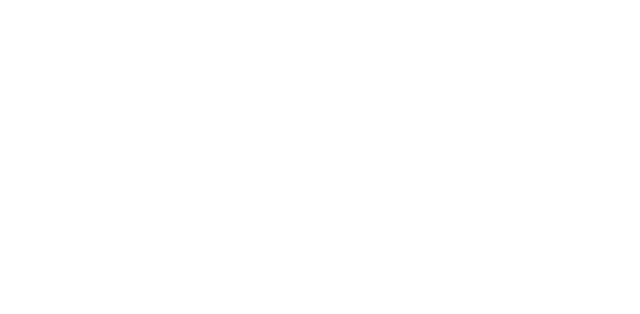
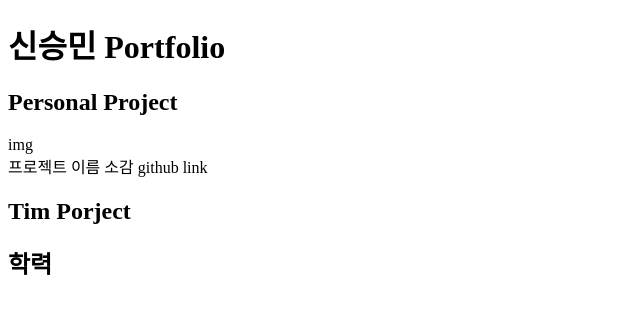
Before and after one commit to tlstmdals/portfolio.github.io, a plain HTML site: page index.html in a window 1280 px wide. Shown: the whole page, without its empty margins (0-640 px from the left). Drawn offline with Linux system fonts and the light colour scheme.

Commit message:
portfolio v.1.1.0

```diff
--- a/index.html
+++ b/index.html
@@ -5,6 +5,23 @@
         <title> portfolio </title>
     </head>
     <body>
-
+        <h1>신승민 Portfolio</h1>
+        <div class="PP">
+            <h2 class="PPTitle">Personal Project</h2>
+                <div class="imgbox">
+                    img
+                        <div class="contentbox">
+                            프로젝트 이름
+                            소감
+                            github link
+                        </div>
+                </div>
+        </div>
+        <div class="TP">
+            <h2 class="TPTitle">Tim Porject</h2>
+        </div>
+        <div class="Education">
+            <h2 class="EducationTitle">학력</h2>
+        </div>
     </body>
 </html>
```
